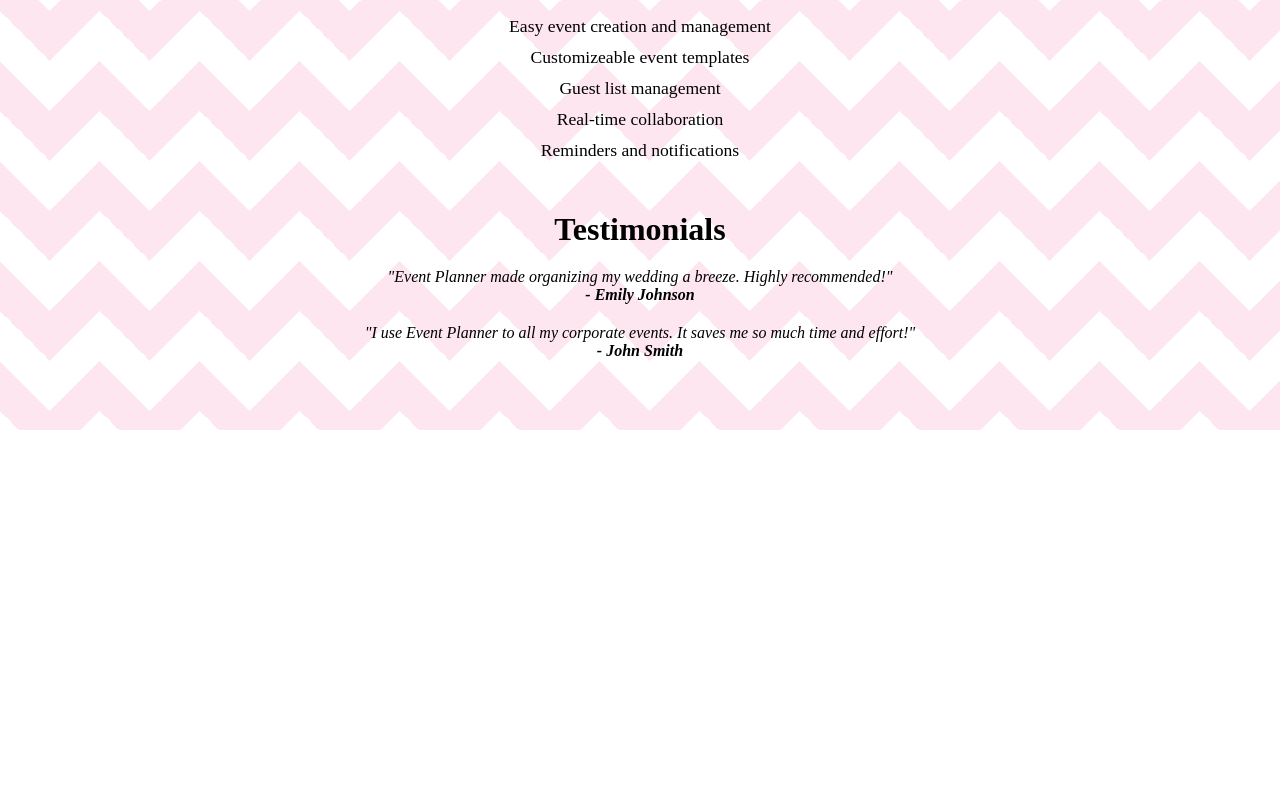
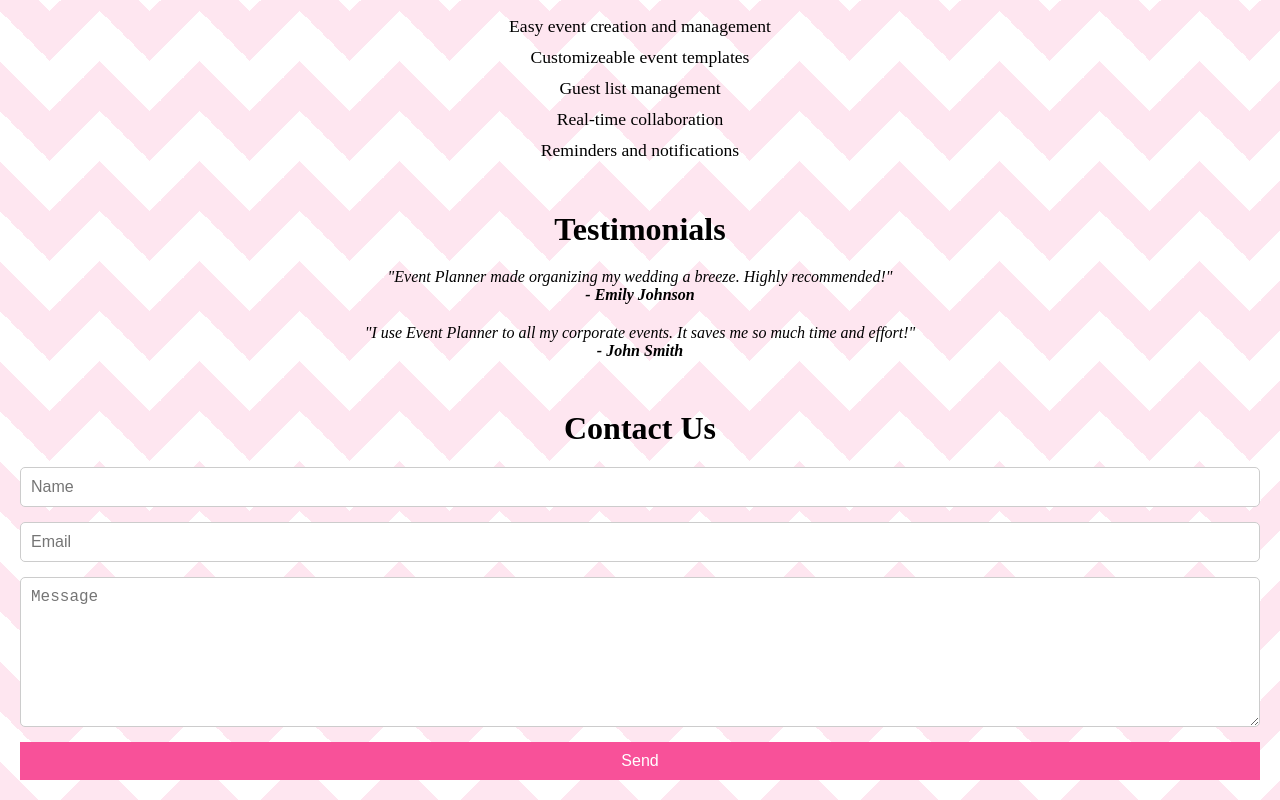
Before and after one commit to theMyle/event_planner, a React (Vite) app: page / in a window 1280 px wide. Shown: the part 489-1289 px from the top of the page. Before the commit the page ends 919 px from the top, so only its background shows below. Built offline with nearby package versions, Linux system fonts and the light colour scheme.

Commit message:
contact section done

```diff
--- a/src/Components/EventPlanner.jsx
+++ b/src/Components/EventPlanner.jsx
@@ -72,7 +72,15 @@
                 </div>
             </section>
 
-            <section className='contact'></section>
+            <section className='contact'>
+                <h2>Contact Us</h2>
+                <form>
+                    <input type="text" placeholder='Name' />
+                    <input type="email" placeholder='Email'/>
+                    <textarea placeholder='Message'></textarea>
+                    <button className="submit-button">Send</button>
+                </form>
+            </section>
         </div>
     );
 };
```
